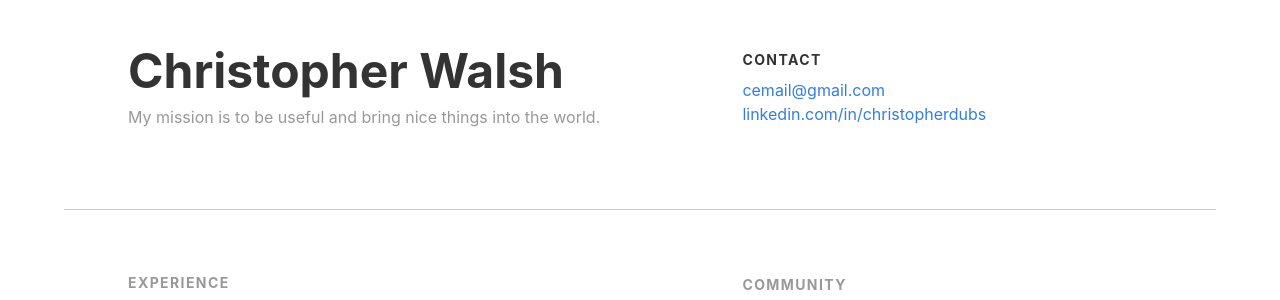
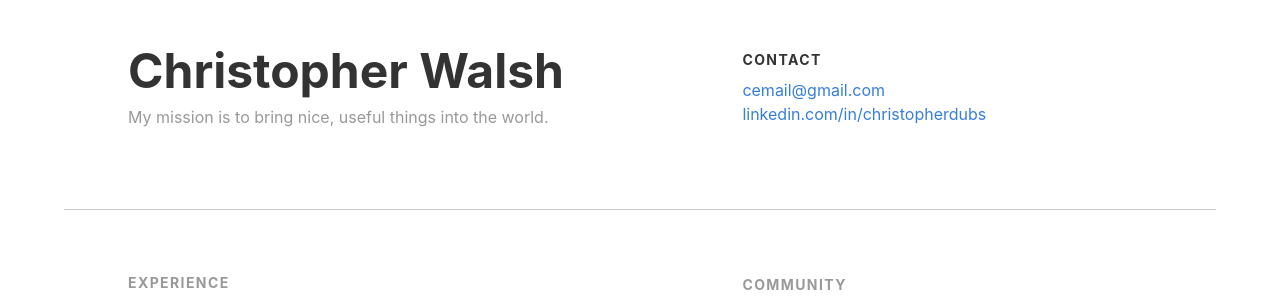
Before and after one commit to christopherdubs/christopherdubs.github.io, a Jekyll site: the page resume.html, which Jekyll copies as it is, in a window 1280 px wide. Shown: the part 175-475 px from the top of the page. Built offline with Jekyll 4.4.1, drawn with Linux system fonts in a browser that asks for light colours.

Commit message:
finer point on that personal mission

```diff
--- a/resume.html
+++ b/resume.html
@@ -16,7 +16,7 @@
 <article class="mt4-ns cf pa3 pa5-ns">
   <header class="fn fl-ns w-60-ns">
     <h1 class="mt0 mb0 lh-title f1-ns">Christopher Walsh</h1>
-    <p class="mt1 silver">My mission is to be useful and bring nice things into the world.</p>
+    <p class="mt1 silver">My mission is to bring nice, useful things into the world.</p>
   </header>
   <div class="fn fl-ns w-40-ns">
     <h4 class="mt2 mb0 tracked f6 ttu">Contact</h4>
```
